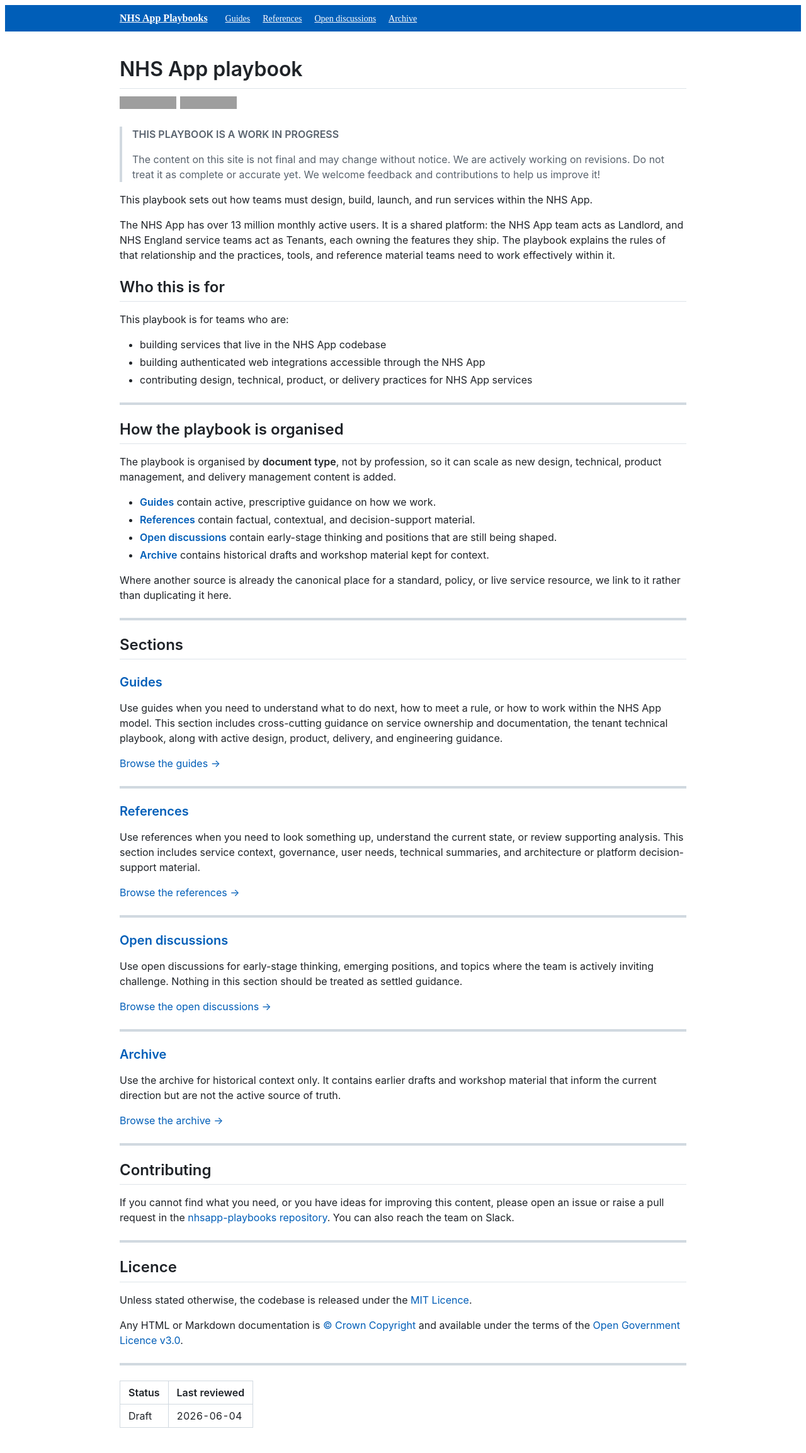
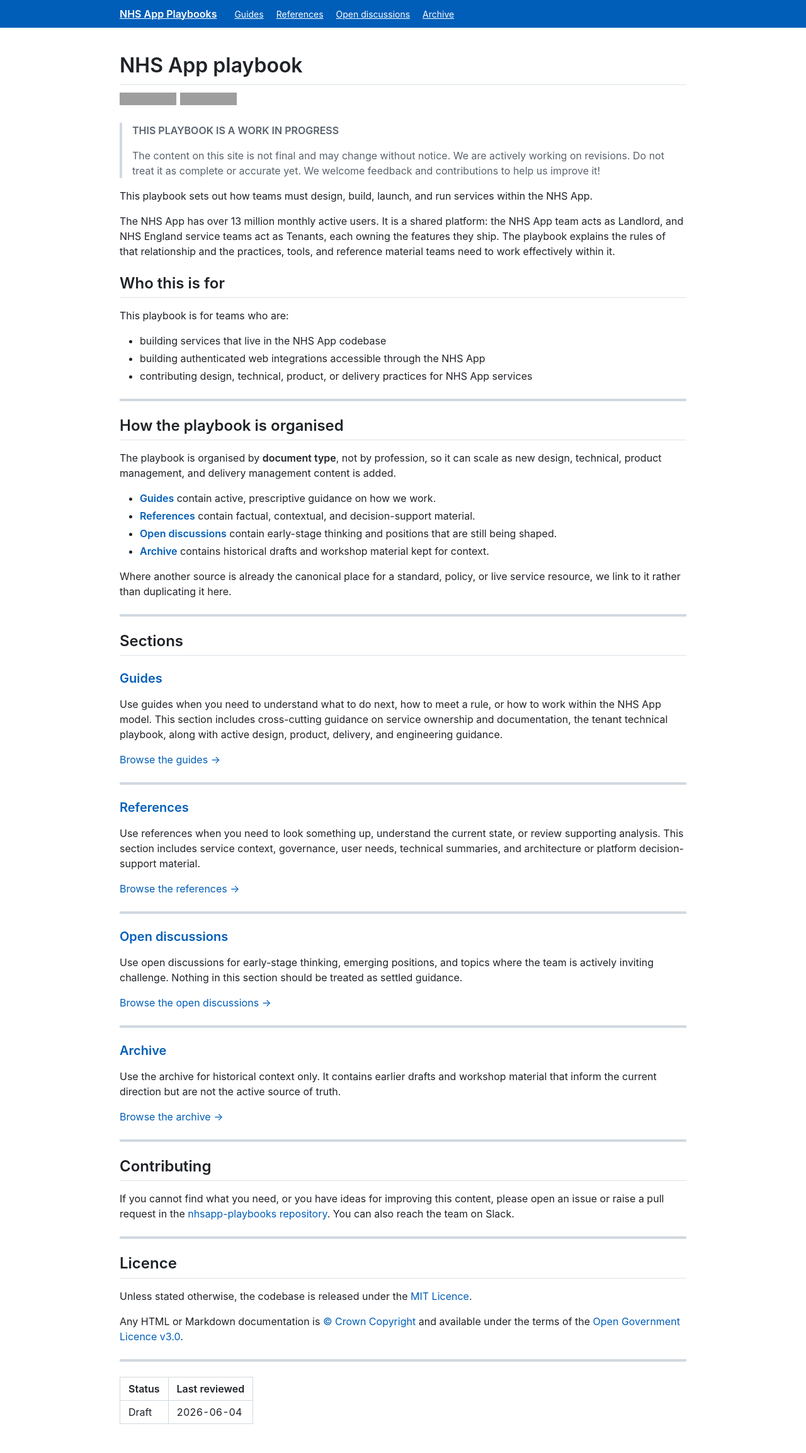
Before and after one commit to michaelgallagher/playbook-test, a Jekyll site: the page built from index.md, in a window 1280 px wide. Shown: the whole page at 63% size. Built offline with Jekyll 4.4.1, drawn with Linux system fonts in a browser that asks for light colours; nearby versions of some CDN libraries; grey boxes are pictures that could not be loaded.

Commit message:
fix nav bar

```diff
--- a/assets/css/style.css
+++ b/assets/css/style.css
@@ -1,3 +1,8 @@
+body {
+  margin: 0;
+  font-family: -apple-system, BlinkMacSystemFont, "Segoe UI", "Noto Sans", Helvetica, Arial, sans-serif;
+}
+
 .container {
   max-width: 900px;
   margin: 40px auto;
```
